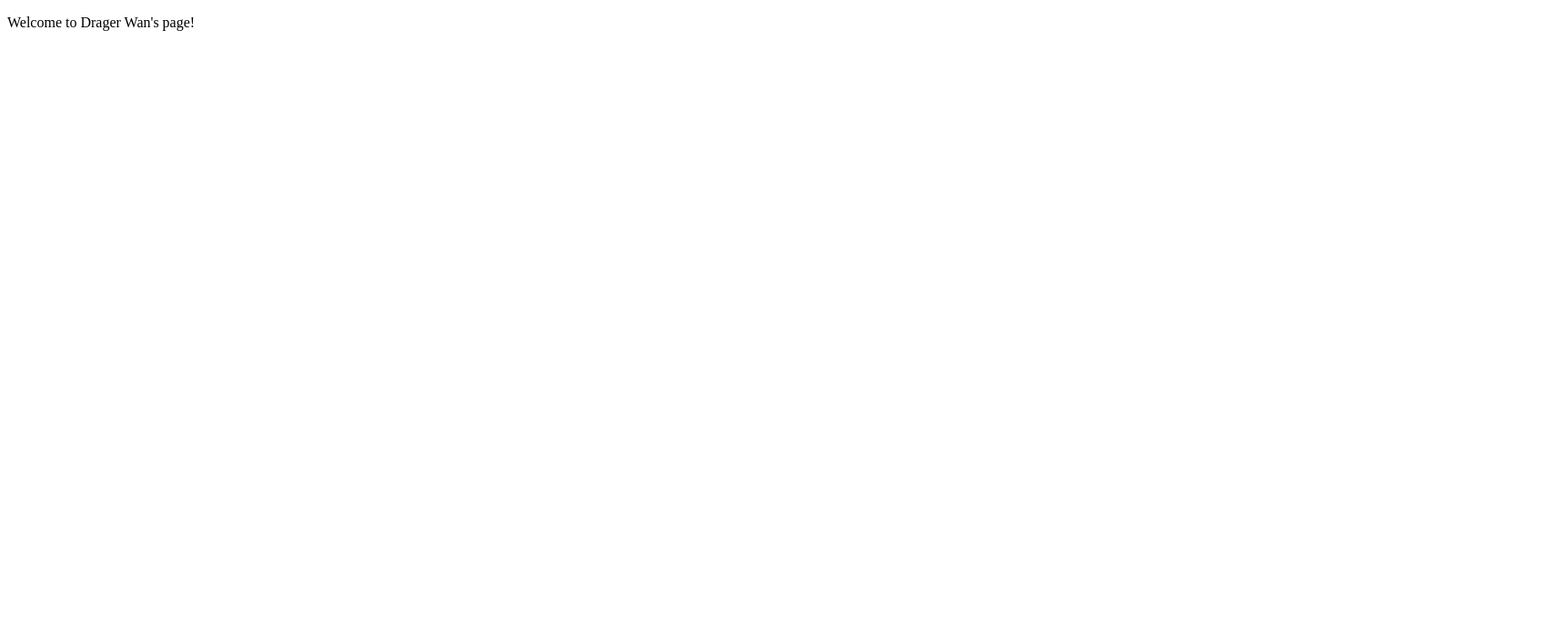
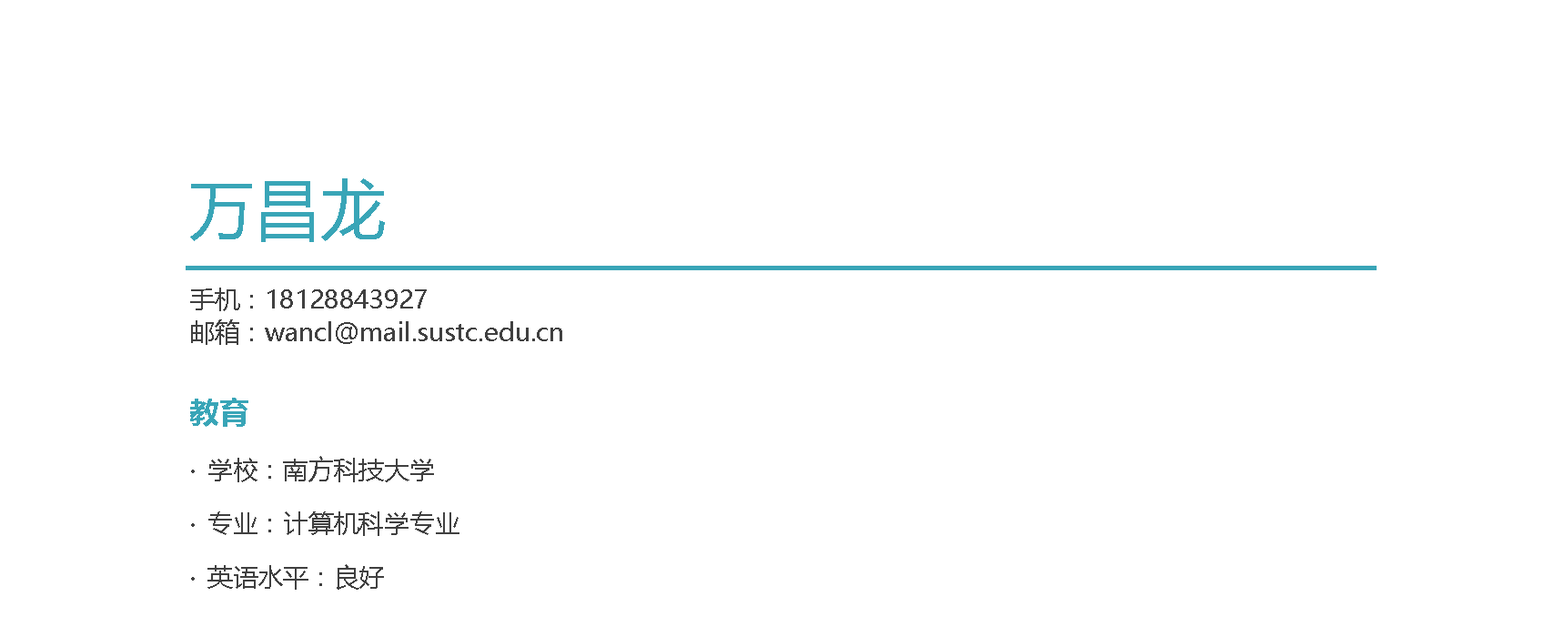
Before and after one commit to DragerWan/dragerwan.github.io, a plain HTML site: page index.html in a window 1280 px wide. Shown: the top 700 px of the page at 91% size, 1708 px wide, since content can reach past the window. Drawn offline with Linux system fonts and the light colour scheme.

Commit message:
add profile to home page

```diff
--- a/index.html
+++ b/index.html
@@ -4,6 +4,6 @@
     <title>Hello</title>
 </head>
 <body>
-<p>Welcome to Drager Wan's page!</p>
+<img src="profile.png">
 </body>
 </html>
```
Also changed, not shown: profile.png (added).
